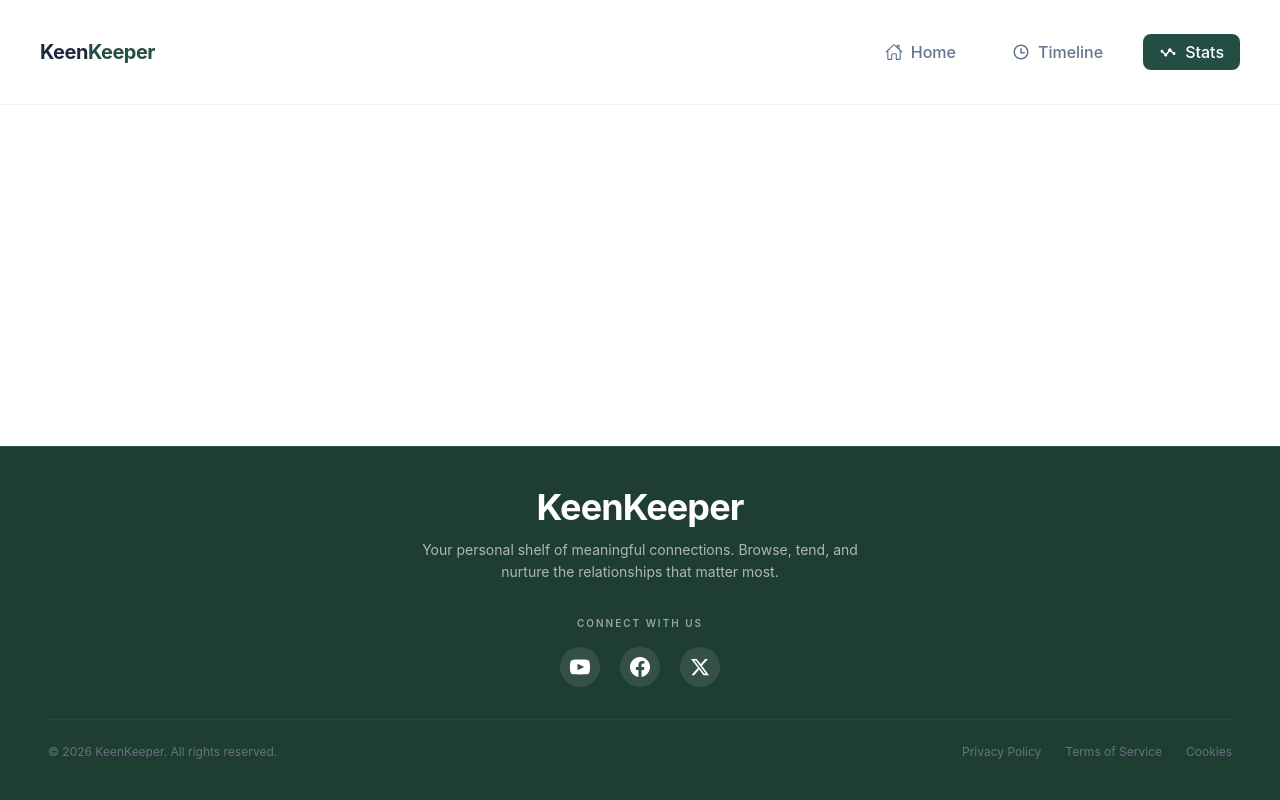
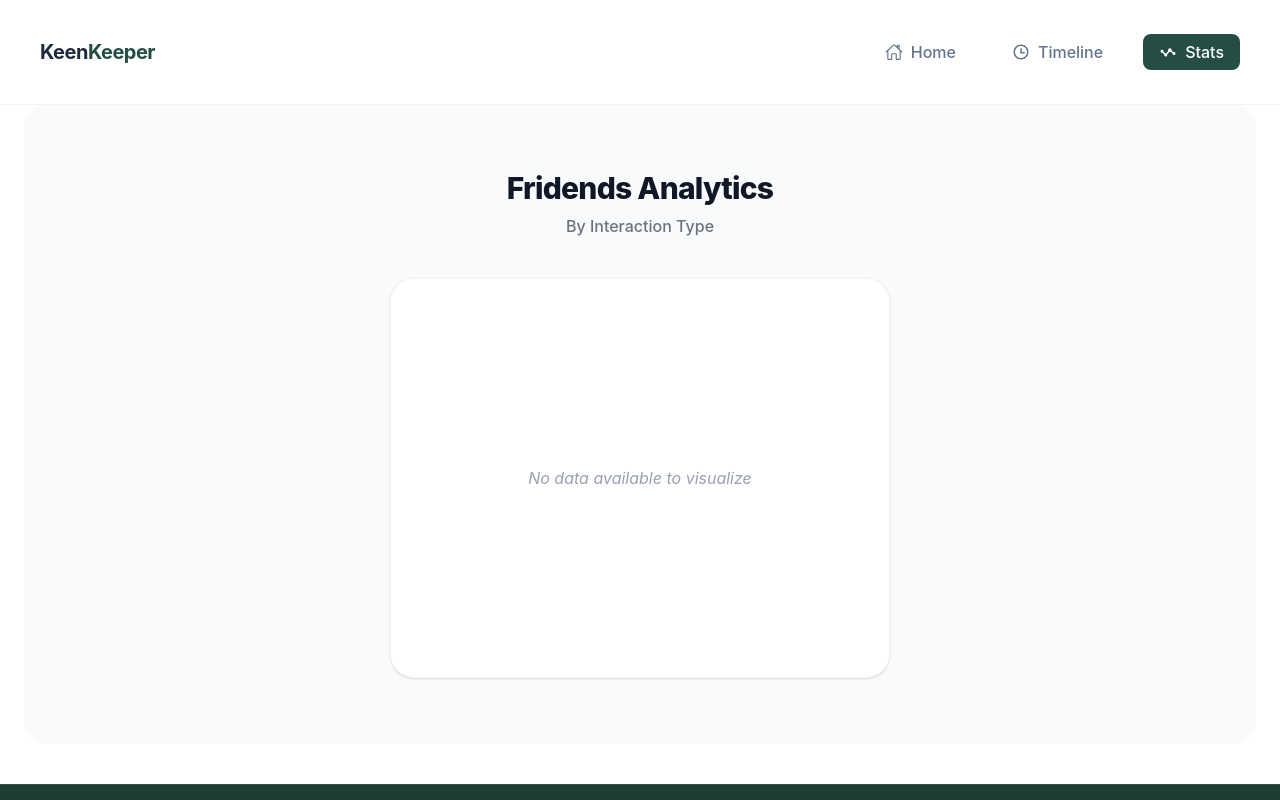
Before and after one commit to abirhossenrafi71/Assignment-7, a React (Vite) app: page /status in a window 1280 px wide. Shown: the top 800 px of the page. Built offline with nearby package versions, Linux system fonts and the light colour scheme.

Commit message:
status page design and functional complete

```diff
--- a/package.json
+++ b/package.json
@@ -11,7 +11,9 @@
   },
   "dependencies": {
     "@tailwindcss/vite": "^4.2.2",
+    "chart.js": "^4.5.1",
     "react": "^19.2.4",
+    "react-chartjs-2": "^5.3.1",
     "react-dom": "^19.2.4",
     "react-icons": "^5.6.0",
     "react-loading-skeleton": "^3.5.0",
--- a/src/components/Status/Status.jsx
+++ b/src/components/Status/Status.jsx
@@ -1,9 +1,83 @@
-import React from 'react'
+import React, { useContext } from "react";
+import { Chart as ChartJS, ArcElement, Tooltip, Legend } from "chart.js";
+import { Doughnut } from "react-chartjs-2";
+import { TimelineContext } from "../Root/Root";
+ChartJS.register(ArcElement, Tooltip, Legend);
 
-export default function Status() {
+const Status = () => {
+  const { timelineData } = useContext(TimelineContext);
+  const callCount = timelineData.filter((item) => item.type === "Call").length;
+  const textCount = timelineData.filter((item) => item.type === "Text").length;
+  const videoCount = timelineData.filter(
+    (item) => item.type === "Video",
+  ).length;
+
+  const data = {
+    labels: ["Call", "Text", "Video"],
+    datasets: [
+      {
+        data: [callCount, textCount, videoCount],
+
+        backgroundColor: ["#10B981", "#3B82F6", "#8B5CF6"],
+        hoverBackgroundColor: ["#059669", "#2563EB", "#7C3AED"],
+        borderWidth: 0,
+        cutout: "70%",
+        spacing: 10,
+        borderRadius: 8,
+      },
+    ],
+  };
+
+  const options = {
+    maintainAspectRatio: false,
+    plugins: {
+      legend: {
+        position: "bottom",
+        labels: {
+          padding: 20,
+          usePointStyle: true,
+          font: { size: 14, weight: "bold" },
+        },
+      },
+      tooltip: {
+        callbacks: {
+          label: (context) => ` ${context.label}: ${context.raw} interactions`,
+        },
+      },
+    },
+  };
+
   return (
-    <div>
+    <div className="flex flex-col items-center justify-center min-h-[80vh] p-6 bg-gray-50 rounded-3xl">
+      <div className="text-center mb-10">
+        <h2 className="text-3xl font-extrabold text-gray-900 tracking-tight">
+          Fridends Analytics
+        </h2>
+        <p className="text-gray-500 mt-2 font-medium">By Interaction Type</p>
+      </div>
 
+      <div className="relative h-100 w-full max-w-125 bg-white p-8 rounded-3xl shadow-sm border border-gray-100">
+        {timelineData.length === 0 ? (
+          <div className="absolute inset-0 flex items-center justify-center text-gray-400 italic">
+            No data available to visualize
+          </div>
+        ) : (
+          <Doughnut data={data} options={options} />
+        )}
+
+        {timelineData.length > 0 && (
+          <div className="absolute top-[46%] left-1/2 -translate-x-1/2 -translate-y-1/2 text-center">
+            <span className="text-4xl font-black text-gray-800">
+              {timelineData.length}
+            </span>
+            <p className="text-[10px] uppercase font-bold text-gray-400">
+              Total
+            </p>
+          </div>
+        )}
+      </div>
     </div>
-  )
-}
+  );
+};
+
+export default Status;
--- a/src/main.jsx
+++ b/src/main.jsx
@@ -5,8 +5,8 @@ import './index.css'
 import Root from './components/Root/Root'
 import Home from './components/Home/Home'
 import Timeline from './components/Timeline/Timeline'
+import AllUserDetails from './components/AllUserDetails/AllUserDetails';
 import Status from './components/Status/Status'
-import AllUserDetails from './components/AllUserDetails/AllUserDetails';
 const router = createBrowserRouter([
   {
     path: '/',
```
Also changed, not shown: 1 other file (tests, documents, lock files or other folders).
